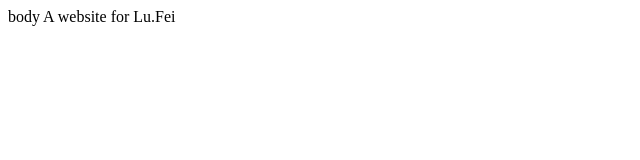
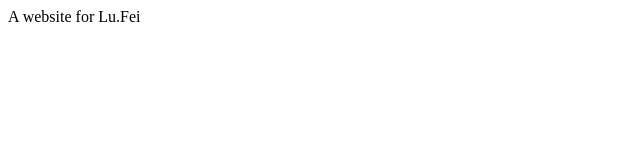
Before and after one commit to kogyoukei/kogyoukei.github.io, a plain HTML site: page index.html in a window 1280 px wide. Shown: the full height of the page, 0-640 px from the left. Drawn offline with Linux system fonts and the light colour scheme.

Commit message:
Update index.html

```diff
--- a/index.html
+++ b/index.html
@@ -5,7 +5,7 @@
 </head>
 
 <body>
-<p>body A website for Lu.Fei </p>
+<p>A website for Lu.Fei </p>
 </body>
 
 </html>
```
